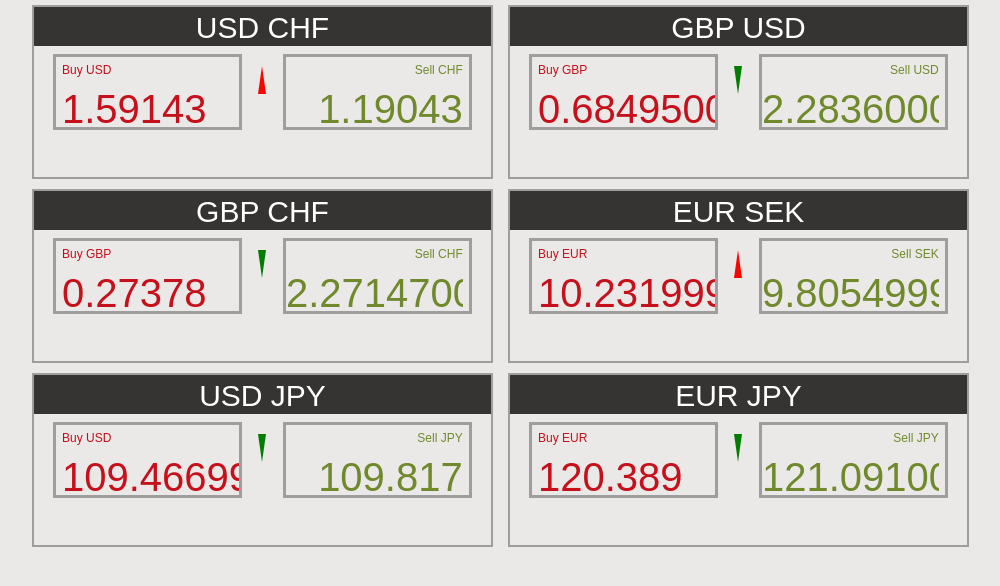
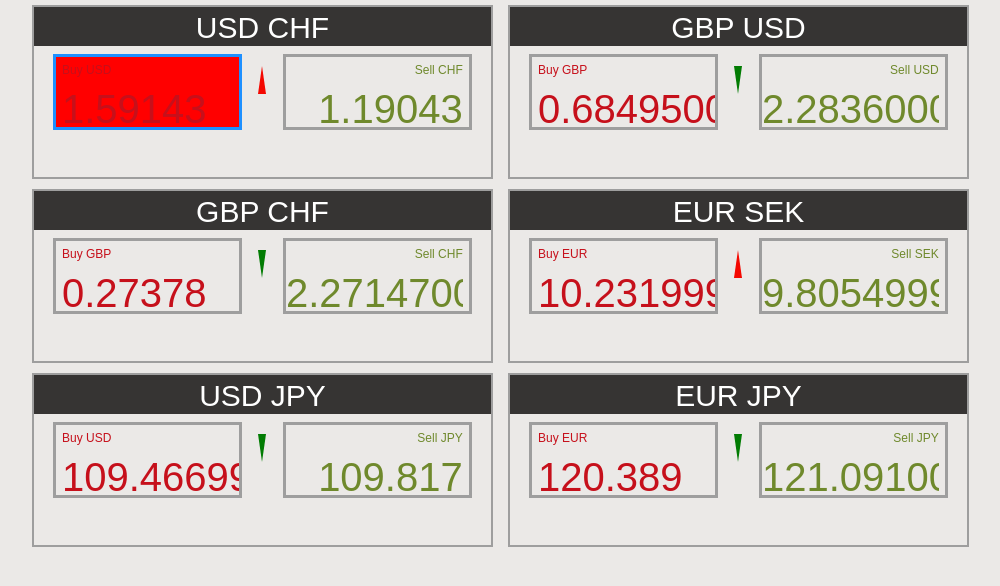
Before and after one commit to szopenkrk/UBS-chart, a React (Create React App) app: page / in a window 1280 px wide. In both pictures the pointer is over the element 289 px from the left and 92 px from the top of the page. Shown: the top 586 px of the page, without its empty margins (142-1142 px from the left). Built offline with nearby package versions, Linux system fonts and the light colour scheme.

Commit message:
Update hover last changes

```diff
--- a/src/components/currency-chart/index.css
+++ b/src/components/currency-chart/index.css
@@ -3,7 +3,7 @@
 	width: 457px;
 	height: 170px;
 	margin: 5px;
-	margin-left:10px;
+	margin-left: 10px;
 	display: inline-block;
 }
 
@@ -29,6 +29,11 @@
 	height: 70px;
 	border: 3px solid #9e9e9e;
 }
+.leftCompare:hover {
+	background: red;
+	border: 3px solid dodgerblue;
+	color: white;
+}
 
 .centerArrow {
 	float: left;
@@ -45,6 +50,13 @@
 	height: 70px;
 	border: 3px solid #9e9e9e;
 }
+
+.rightCompare:hover {
+	background: green;
+	border: 3px solid green;
+	color: white;
+}
+
 .redArrow {
 	width: 0;
 	height: 0;
@@ -55,6 +67,7 @@
     margin-left: auto;
     margin-right: auto;
 }
+
 .greenArrow {
 	width: 0;
 	height: 0;
```
